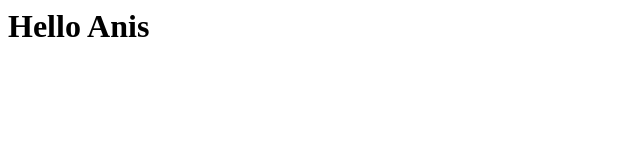
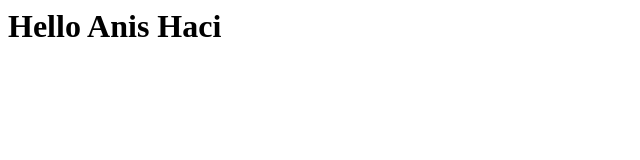
Before and after one commit to hachianis/monProjet, a plain HTML site: page index.html in a window 1280 px wide. Shown: the whole page, without its empty margins (0-640 px from the left). Drawn offline with Linux system fonts and the light colour scheme.

Commit message:
Adding Header

```diff
--- a/index.html
+++ b/index.html
@@ -1 +1 @@
-<h1>Hello Anis </h1>
+<h1>Hello Anis Haci </h1>
```
